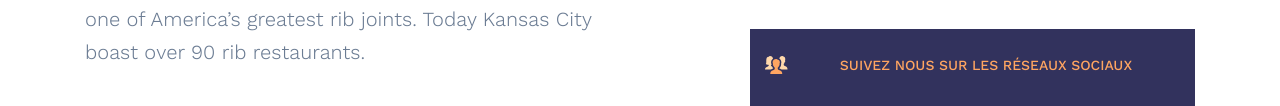
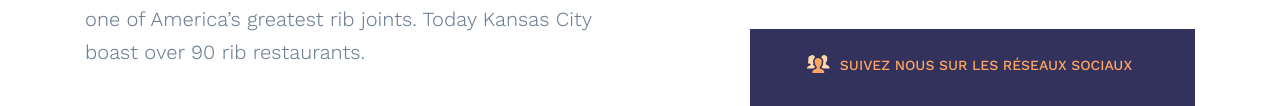
Before and after one commit to Dionisio1414/blogst, a website: page app/page-5.html in a window 1280 px wide. Shown: the part 1491-1597 px from the top of the page. Drawn offline with Linux system fonts and the light colour scheme; files whose address does not match are found by name.

Commit message:
some bugfixes

```diff
--- a/app/scss/_media.scss
+++ b/app/scss/_media.scss
@@ -19,6 +19,14 @@
 
 	.fix-bgi-second {
 		background-size: 100% 100%;
+	}
+
+	aside.third-block-social p {
+		background-position: 42px 1px;
+	}
+
+	.third-section aside.third-block-social p {
+		background-position: 42px 1px;
 	}
 }
 
@@ -570,7 +578,8 @@
     }
 
     .third-section .main-post .description-section button {
-        font-size: 10px;
+        font-size: 14px;
+		bottom: -17px;
     }
 
     .third-section .main-post .description-section {
@@ -741,6 +750,14 @@
             padding: 18px 9px;
         }
     }
+
+	aside.third-block-social .icons>i {
+		width: 45px;
+		height: 45px;
+		img {
+			width: 30px;
+		}
+	}
 
 }
 
@@ -1275,6 +1292,18 @@
 		left: 50%;
 		width: 50%;
 	}
+
+	aside.third-block-social p {
+		background-position: 142px -2px;
+	}
+
+	.fix-m {
+		margin-top: 0;
+	}
+
+	.top-background a {
+		top: 70%;
+	}
 }
 
 // ≥576px
```
Also changed, not shown: app/css/main.min.css.
